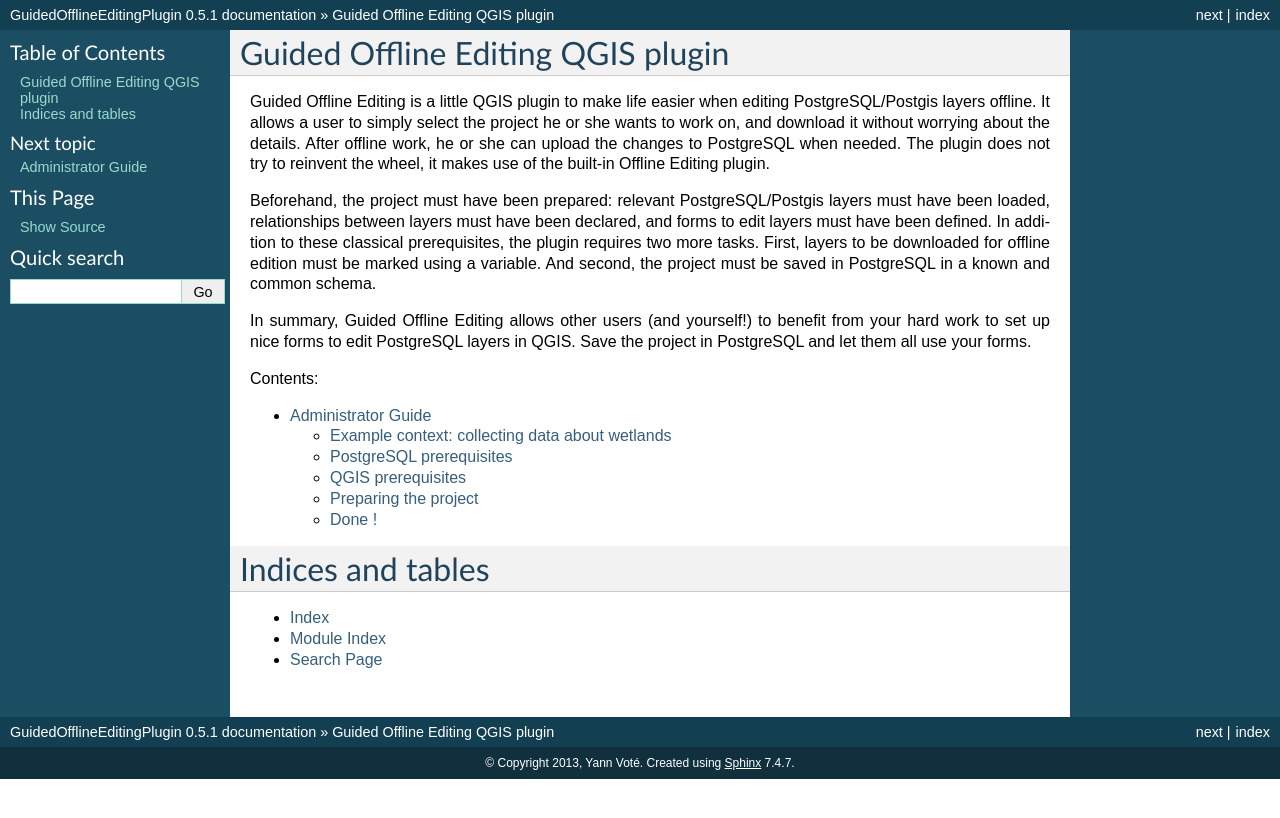
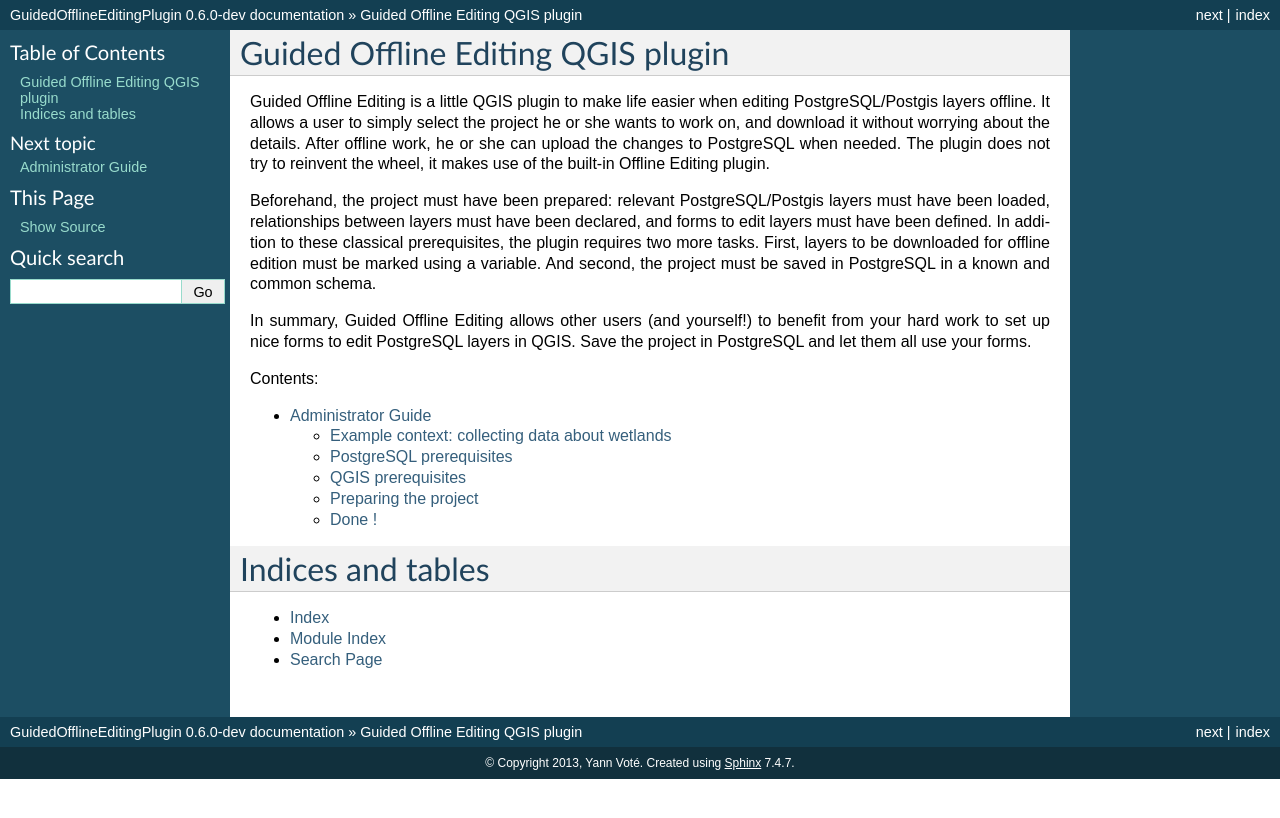
Before and after one commit to ygversil/qgis-guided-offline-editing, a Sphinx documentation site: the page built from help/source/index.rst, in a window 1280 px wide. Shown: the top 818 px of the page. Built offline with Sphinx 7.4.7, drawn with Linux system fonts in a browser that asks for light colours; formulas are drawn with MathJax 3.

Commit message:
Bump version: 0.5.1 → 0.6.0-dev

```diff
--- a/help/source/conf.py
+++ b/help/source/conf.py
@@ -48,9 +48,9 @@
 # built documents.
 #
 # The short X.Y version.
-version = '0.5.1'
+version = '0.6.0-dev'
 # The full version, including alpha/beta/rc tags.
-release = '0.5.1'
+release = '0.6.0-dev'
 
 # The language for content autogenerated by Sphinx. Refer to documentation
 # for a list of supported languages.
--- a/metadata.txt
+++ b/metadata.txt
@@ -10,7 +10,7 @@
 name=Guided Offline Editing
 qgisMinimumVersion=3.10
 description=Extend the built-in Offline Editing plugin providing automated processes
-version=0.5.1
+version=0.6.0-dev
 author=Yann Voté
 email=ygversil@lilo.org
 
```
Also changed, not shown: .bumpversion.cfg.
